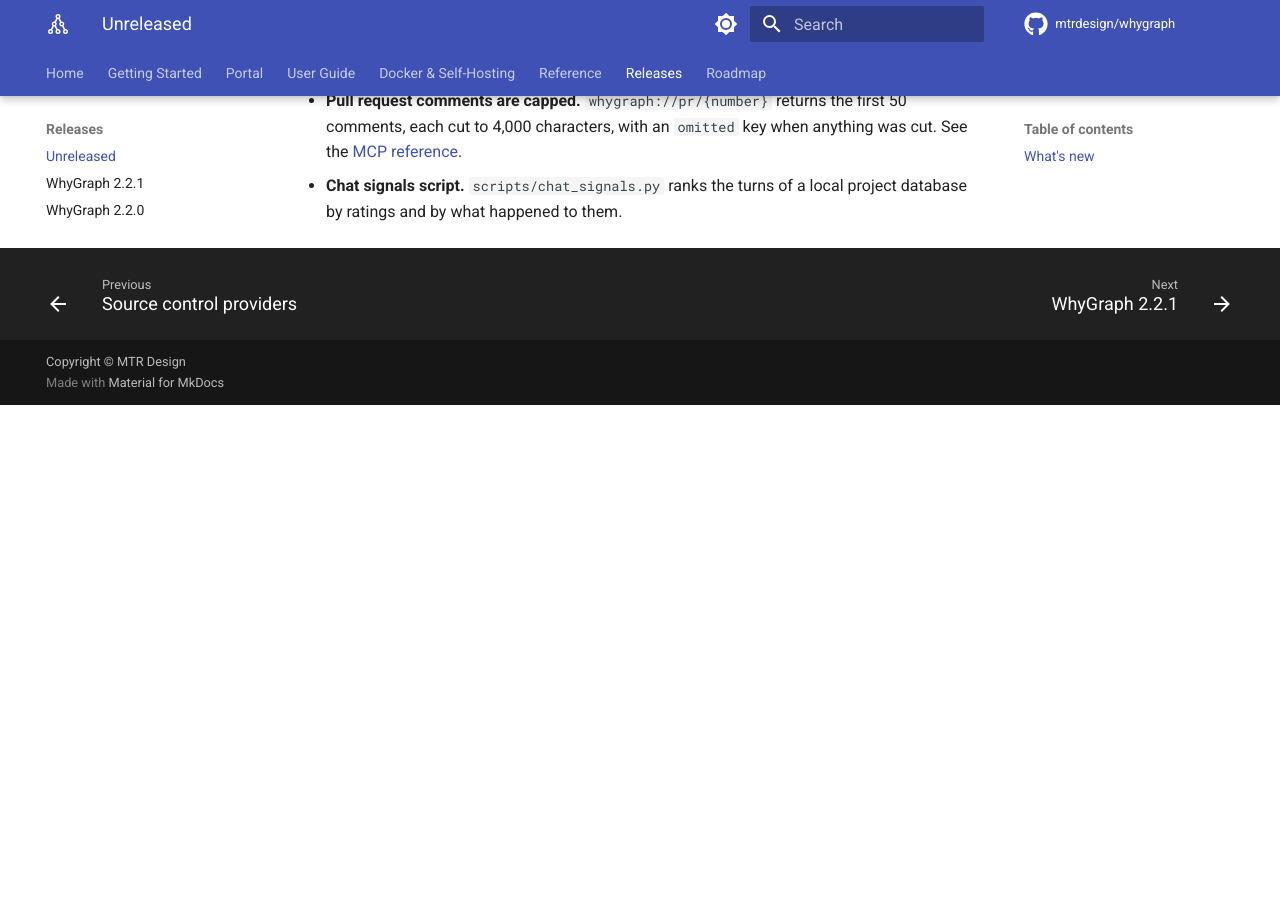
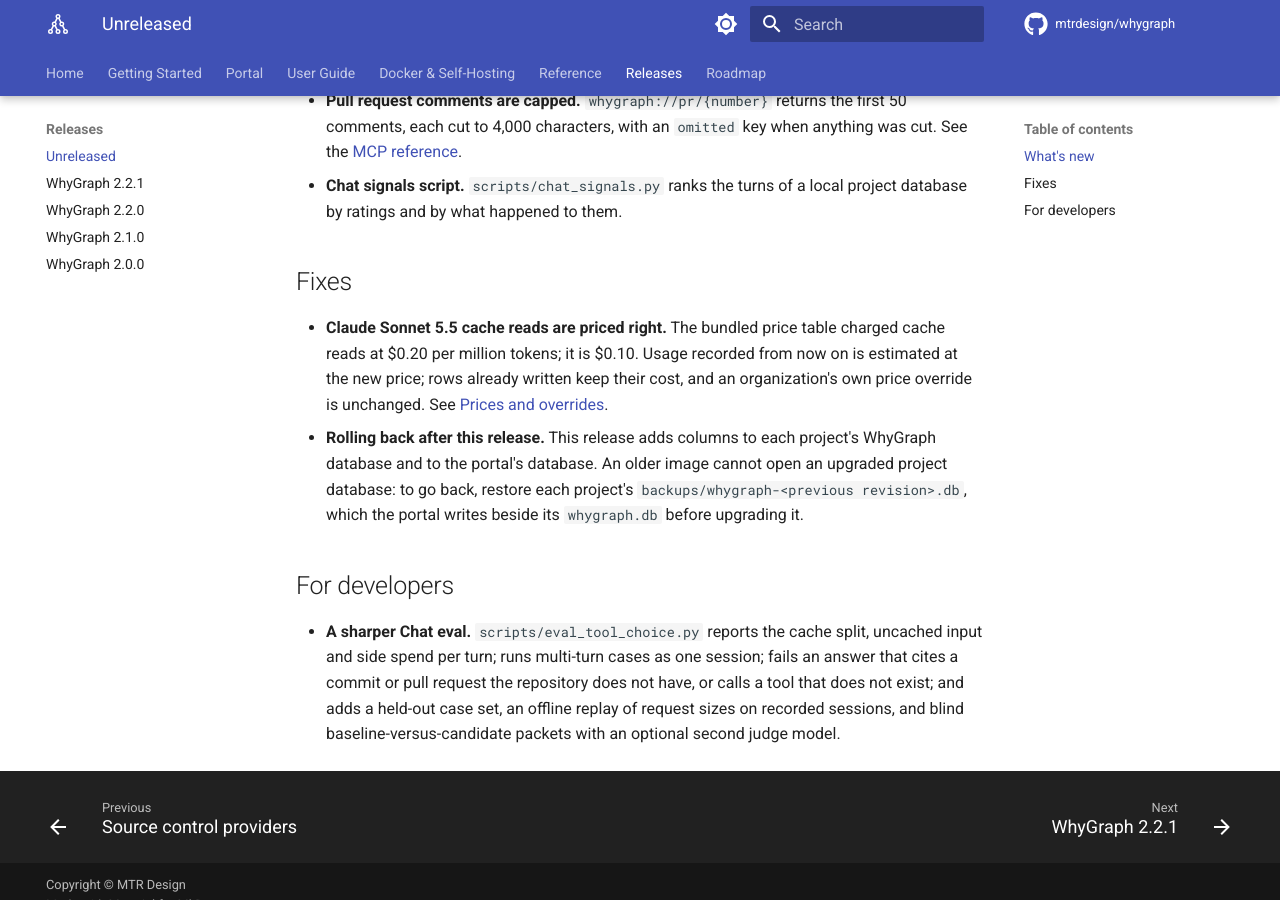
Before and after one commit to mtrdesign/whygraph, an MkDocs documentation site: the page built from docs/releases/unreleased.md, in a window 1280 px wide and 900 px high, scrolled down 597 px. Built offline with MkDocs 1.6.1 and Material for MkDocs 9.7.7, drawn with Linux system fonts in a browser that asks for light colours; comment, search, counter and statistics services are not loaded; before the commit the page ends 1002 px from its top, so only the background shows below that.

Commit message:
39: release notes list the price fix, the eval upgrades and the rollback

```diff
--- a/docs/releases/unreleased.md
+++ b/docs/releases/unreleased.md
@@ -20,3 +20,22 @@
   [MCP reference](../reference/mcp.md#resources).
 - **Chat signals script.** `scripts/chat_signals.py` ranks the turns of a local project database by
   ratings and by what happened to them.
+
+## Fixes
+
+- **Claude Sonnet 5.5 cache reads are priced right.** The bundled price table charged cache reads at
+  $0.20 per million tokens; it is $0.10. Usage recorded from now on is estimated at the new price;
+  rows already written keep their cost, and an organization's own price override is unchanged. See
+  [Prices and overrides](../portal/usage.md#prices-and-overrides).
+- **Rolling back after this release.** This release adds columns to each project's WhyGraph
+  database and to the portal's database. An older image cannot open an upgraded project database: to
+  go back, restore each project's `backups/whygraph-<previous revision>.db`, which the portal writes
+  beside its `whygraph.db` before upgrading it.
+
+## For developers
+
+- **A sharper Chat eval.** `scripts/eval_tool_choice.py` reports the cache split, uncached input and
+  side spend per turn; runs multi-turn cases as one session; fails an answer that cites a commit or
+  pull request the repository does not have, or calls a tool that does not exist; and adds a held-out
+  case set, an offline replay of request sizes on recorded sessions, and blind baseline-versus-candidate
+  packets with an optional second judge model.
```
